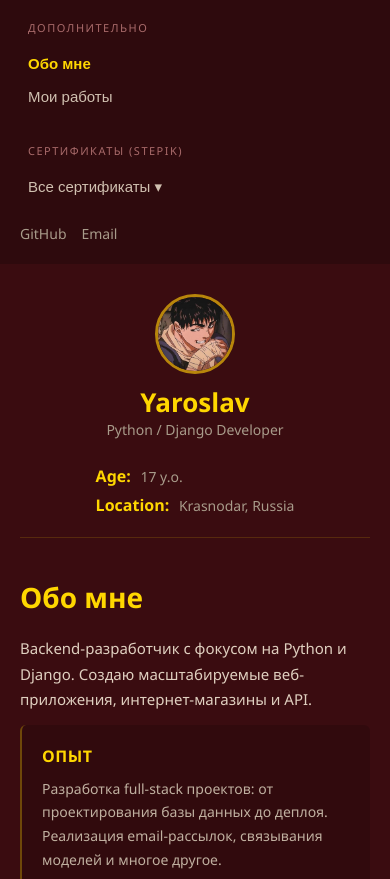
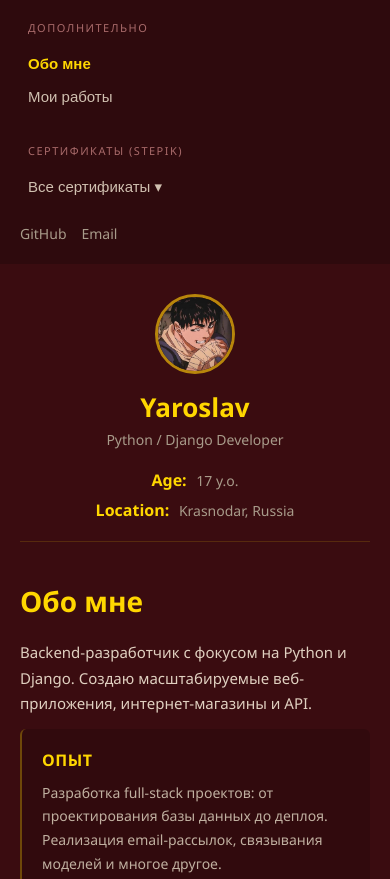
Before and after one commit to pieceandwork/pieceandwork.github.io, a plain HTML site: page index.html in a window 390 px wide. Shown: the top 879 px of the page. Drawn offline with Linux system fonts and the light colour scheme.

Commit message:
Redone style.css

```diff
--- a/style.css
+++ b/style.css
@@ -101,43 +101,19 @@ body {
 
 .profile-header {
     display: flex;
-    align-items: flex-start;
-    gap: 25px;
+    justify-content: space-between;
+    align-items: center;
     margin-bottom: 40px;
     padding-bottom: 20px;
     border-bottom: 1px solid rgba(255, 215, 0, 0.15);
 }
-
 
 .profile-left {
     display: flex;
     flex-direction: column;
     align-items: center;
     text-align: center;
-    gap: 10px;
-}
-
-.profile-right {
-    text-align: right;
-    color: #a89b8a;
-    font-size: 14px;
-    line-height: 1.5;
-}
-
-.profile-right p {
-    margin: 0;
-}
-
-.profile-info h1 {
-    font-size: 26px;
-    color: #ffd700;
-    margin-bottom: 4px;
-}
-
-.role {
-    font-size: 14px;
-    color: #a89b8a;
-    margin: 0;
+    gap: 15px;
 }
 
 .avatar {
@@ -148,18 +124,43 @@ body {
     border: 3px solid #b8860b;
 }
 
-.avatar:hover { transform: scale(1.1) rotate(-5deg); }
-
-.profile-info {
+.name-block {
     display: flex;
     flex-direction: column;
-    justify-content: center;
+    align-items: center;
 }
 
-.profile-left h1 {
+.name-block h1 {
     font-size: 26px;
     color: #ffd700;
+    margin: 0 0 5px 0;
+}
+
+.role {
+    font-size: 14px;
+    color: #a89b8a;
     margin: 0;
+}
+
+.profile-right {
+    display: flex;
+    flex-direction: column;
+    align-items: flex-end;
+    text-align: right;
+    gap: 8px;
+}
+
+.details {
+    font-size: 14px;
+    color: #a89b8a;
+    margin: 0;
+}
+
+.details span {
+    color: #ffd700;
+    font-size: 16px;
+    font-weight: bold;
+    margin-right: 6px;
 }
 
 .section {
@@ -273,19 +274,6 @@ body {
     transform: translateX(5px);
 }
 
-.details {
-    font-size: 14px;
-    color: #a89b8a;
-    margin: 0;
-}
-
-.details span {
-    color: #ffd700;
-    font-size: 16px;
-    font-weight: bold;
-    margin-right: 6px;
-}
-
 .cert-list { display: none; animation: fadeIn 0.4s ease; }
 .cert-list.active { display: block; }
 
@@ -320,21 +308,7 @@ body {
     .layout { flex-direction: column; }
     .sidebar { width: 100%; height: auto; position: static; padding: 20px; }
     .content { padding: 30px 20px; }
-    .profile-header { flex-direction: column; text-align: center; }
+    .profile-header { flex-direction: column; gap: 20px; }
+    .profile-right { align-items: center; text-align: center; }
     .about-grid { grid-template-columns: 1fr; }
-
-    .profile-header {
-        display: flex;
-        justify-content: space-between;
-        align-items: center;
-        margin-bottom: 40px;
-        padding-bottom: 20px;
-        border-bottom: 1px solid rgba(255, 215, 0, 0.15);
-    }
-    .profile-right {
-        display: flex;
-        flex-direction: column;
-        align-items: flex-start;
-        gap: 5px;
-    }
 }
```
